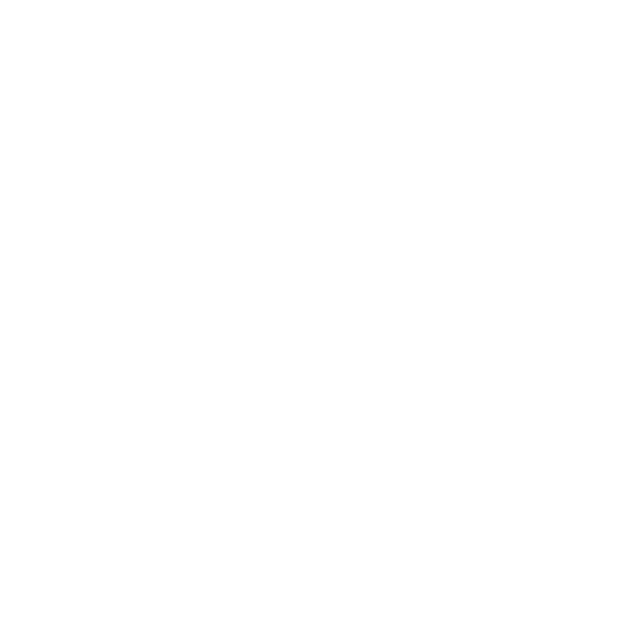
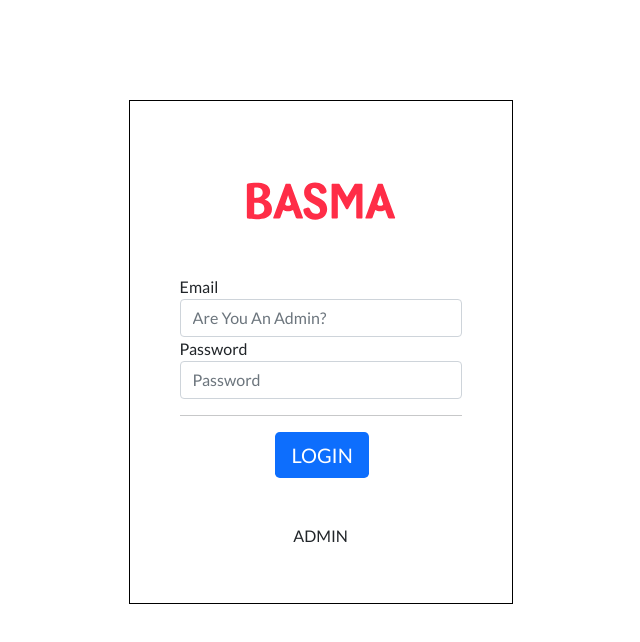
Before and after one commit to ElieAzar-Algo/Basma.com-ReactJs, a React (Create React App) app: page /admin/login in a window 1280 px wide. Shown: the top 642 px of the page, without its empty margins (345-985 px from the left). Built offline with nearby package versions, Linux system fonts and the light colour scheme.

Commit message:
login with contextSession

```diff
--- a/package.json
+++ b/package.json
@@ -13,6 +13,7 @@
     "react-icons": "^4.2.0",
     "react-router-dom": "^5.2.0",
     "react-scripts": "4.0.3",
+    "react-toastify": "^7.0.4",
     "reactstrap": "^8.9.0",
     "web-vitals": "^1.0.1"
   },
--- a/src/App.js
+++ b/src/App.js
@@ -1,25 +1,20 @@
-
-import { BrowserRouter as Router, Switch, Route } from 'react-router-dom';
-import './App.css';
-import 'bootstrap/dist/css/bootstrap.min.css';
-import Customers from './pages/admin/Customers';
-import Dashboard from './pages/admin/Dashboard';
-
-
+import { withRouter } from "react-router-dom";
+import SessionProvider from "./components/session/SessionProvider";
+import Routes from "./components/Routes";
+import { ToastContainer } from "react-toastify";
+import "react-toastify/dist/ReactToastify.css";
+import "./App.css";
+import "bootstrap/dist/css/bootstrap.min.css";
 
 function App() {
   return (
     <>
-      <Router>
-
-        <Switch>
-
-          <Route path='/admin/dashboard' exact component={Dashboard}/>
-          <Route path='/admin/customers' component={Customers}/>
-        </Switch>
-      </Router>
+      <SessionProvider>
+        <Routes />
+      </SessionProvider>
+      <ToastContainer />
     </>
   );
 }
 
-export default App;
+export default withRouter(App);
--- /dev/null
+++ b/src/components/Routes.js
@@ -0,0 +1,62 @@
+import React, { useContext } from "react";
+import SessionContext from "./session/SessionContext";
+import { Switch, Route, Redirect } from "react-router-dom";
+import NotFound from "../pages/admin/NotFound";
+import Customers from "../pages/admin/Customers";
+import Dashboard from "../pages/admin/Dashboard";
+import Login from "../pages/admin/Login";
+
+export default function Routes() {
+  const {
+    session: {
+      user: { access_token },
+    },
+  } = useContext(SessionContext);
+
+  return (
+    <Switch>
+      <PublicRoute
+        path="/admin/login"
+        component={Login}
+        token={access_token}
+        exact
+      />
+      <PrivateRoute
+        path="/admin/dashboard"
+        component={Dashboard}
+        token={access_token}
+        exact
+      />
+      <PrivateRoute
+        path="/admin/customers"
+        component={Customers}
+        token={access_token}
+      />
+      <Route component={NotFound} />
+    </Switch>
+  );
+}
+
+function PublicRoute({ path, component: Component, token, ...props }) {
+  return (
+    <Route
+      {...props}
+      path={path}
+      render={(props) =>
+        token ? <Redirect to="/admin/dashboard" /> : <Component {...props} />
+      }
+    />
+  );
+}
+
+function PrivateRoute({ path, component: Component, token, ...props }) {
+  return (
+    <Route
+      {...props}
+      path={path}
+      render={(props) =>
+        token ? <Component {...props} /> : <Redirect to="/admin/login" />
+      }
+    />
+  );
+}
--- /dev/null
+++ b/src/components/session/SessionContext.js
@@ -0,0 +1,3 @@
+import { createContext } from 'react';
+const SessionContext = createContext();
+export default SessionContext;
--- /dev/null
+++ b/src/components/session/SessionProvider.js
@@ -0,0 +1,80 @@
+import React, { useState, useEffect } from "react";
+import SessionContext from "./SessionContext";
+import { setCookie, getCookie, removeCookie } from "../../cookies";
+import { toast } from "react-toastify";
+
+export default function SessionProvider({ children }) {
+  const [session, setValue] = useState({
+    user: {
+      access_token: getCookie("token"),
+    },
+  });
+
+  useEffect(() => {
+    function initializeSession() {
+      let id = getCookie("id");
+      let token = getCookie("token");
+      if (token) updateSession({ access_token: token });
+      /* fetch(`https://reqres.in/api/users/${id}`, {
+                headers: {
+                    'token': token
+                }
+            }).then(res => res.json()).then(res => {
+                let user = { ...res.data, token };
+                updateSession({ user });
+            }); */
+    }
+    initializeSession();
+  }, []);
+
+  function updateSession(nextSession) {
+    let value =
+      typeof nextSession === "function"
+        ? nextSession
+        : (prevSession) => ({ ...prevSession, ...nextSession });
+    setValue(value);
+  }
+
+  async function login({ email, password }) {
+    // try to login
+    let { auth, error, user_id, access_token } = await fetch(
+      "http://localhost:8000/api/user/login",
+      {
+        method: "post",
+        headers: {
+          "Content-type": "application/json",
+        },
+        body: JSON.stringify({ email, password }),
+      }
+    ).then((res) => res.json());
+    console.log(auth, error, user_id, access_token);
+    // return from the function if you have an error
+    if (error || !access_token) return toast.error(error);
+
+    setCookie("id", user_id);
+    setCookie("token", access_token);
+    let user = { access_token };
+    updateSession({ user });
+    // toast(`Welcome ${user.first_name}!`);
+  }
+
+  function logout() {
+    updateSession({ user: { access_token: null } });
+    removeCookie("id");
+    removeCookie("token");
+  }
+
+  const context = {
+    session,
+    actions: {
+      login,
+      logout,
+    },
+  };
+
+  return (
+    <SessionContext.Provider value={context}>
+      {children}
+    </SessionContext.Provider>
+  );
+}
--- /dev/null
+++ b/src/cookies.js
@@ -0,0 +1,24 @@
+export function setCookie(name, value, days) {
+    var expires = "";
+    if (days) {
+        var date = new Date();
+        date.setTime(date.getTime() + (days * 24 * 60 * 60 * 1000));
+        expires = "; expires=" + date.toUTCString();
+    }
+    document.cookie = name + "=" + (value || "") + expires + "; path=/";
+}
+
+export function getCookie(name) {
+    var nameEQ = name + "=";
+    var ca = document.cookie.split(';');
+    for (var i = 0; i < ca.length; i++) {
+        var c = ca[i];
+        while (c.charAt(0) === ' ') c = c.substring(1, c.length);
+        if (c.indexOf(nameEQ) === 0) return c.substring(nameEQ.length, c.length);
+    }
+    return null;
+}
+
+export function removeCookie(name) {
+    document.cookie = name + '=; Path=/; Expires=Thu, 01 Jan 1970 00:00:01 GMT;';
+}
--- a/src/index.js
+++ b/src/index.js
@@ -1,11 +1,13 @@
-import React from 'react';
-import ReactDOM from 'react-dom';
-import App from './App';
-
+import React from "react";
+import ReactDOM from "react-dom";
+import { BrowserRouter as Router } from "react-router-dom";
+import App from "./App";
 
 ReactDOM.render(
   <React.StrictMode>
-    <App />
+    <Router>
+      <App />
+    </Router>
   </React.StrictMode>,
-  document.getElementById('root')
+  document.getElementById("root")
 );
--- /dev/null
+++ b/src/pages/admin/Login.js
@@ -0,0 +1,105 @@
+import Logo from "../../assets/basma-logo.svg";
+
+import React from "react";
+import { Button, Form, FormGroup, Input, Label } from "reactstrap";
+// import UncontrolledAlert from "reactstrap/lib/UncontrolledAlert";
+import { useContext, useState } from "react";
+import SessionContext from "../../components/session/SessionContext";
+
+export default function LoginAdmin() {
+  const {
+    actions: { login },
+  } = useContext(SessionContext);
+
+  const [state, setValue] = useState({
+    email: "",
+    password: "",
+  });
+
+  const { email, password } = state;
+
+  function setState(nextState) {
+    // console.log(nextState)
+    setValue((prevState) => ({
+      ...prevState,
+      ...nextState,
+
+    }));
+    console.log(state)
+  }
+
+  function handleChange(e) {
+    let { name, value } = e.target;
+
+    setState({ [name]: value });
+  }
+
+  async function handleSubmit(e) {
+    e.nativeEvent.preventDefault();
+    login(state);
+  }
+
+  return (
+
+      <div style={{ position: "relative" }}>
+        <div
+          style={{
+            width: "30vw",
+            margin: "100px 33% 100px auto ",
+            border: "solid 1px black",
+            padding: "50px 50px",
+          }}
+        >
+          {/* {login.errors && (
+            <UncontrolledAlert color="warning">
+              {login.errors}{" "}
+            </UncontrolledAlert>
+          )} */}
+          <Form onSubmit={handleSubmit}>
+            <div className="text-center pb-4">
+              <img
+                src={Logo}
+                className="rounded"
+                style={{ width: 150, height: 100, cursor: "pointer" }}
+                alt="logo"
+              />
+            </div>
+
+            <FormGroup>
+              <Label for="email">Email</Label>
+              <Input
+                type="email"
+                name="email"
+                onChange={handleChange}
+                placeholder="Are You An Admin?"
+              />
+            </FormGroup>
+            <FormGroup>
+              <Label for="password">Password</Label>
+              <Input
+                type="password"
+                name="password"
+                onChange={handleChange}
+                placeholder="Password"
+              />
+            </FormGroup>
+
+            <hr />
+            <Button
+              size="lg"
+              style={{ marginLeft: "34%" }}
+              className="border-0 bg-primary"
+              block
+              type='submit'
+            >
+              LOGIN
+            </Button>
+
+            <div className="text-center pt-5">
+              <h6>ADMIN</h6>
+            </div>
+          </Form>
+        </div>
+      </div>
+  );
+}
--- /dev/null
+++ b/src/pages/admin/NotFound.js
@@ -0,0 +1,10 @@
+import { Link } from 'react-router-dom';
+
+export default function NotFound() {
+    return (
+        <div>
+            <h1>404 - Page Not Found</h1>
+            <Link to="/">Back to Site</Link>
+        </div>
+    )
+}
```
Also changed, not shown: 1 other file (tests, documents, lock files or other folders).
